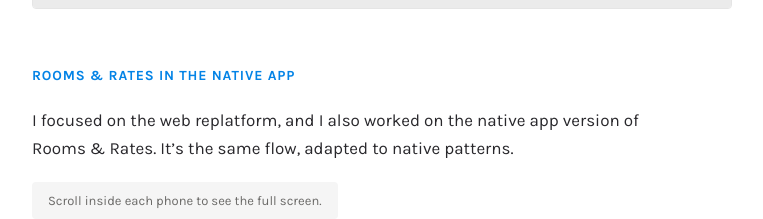
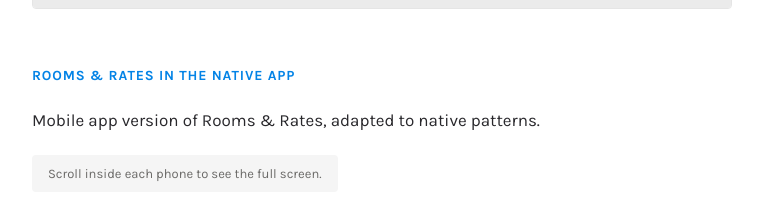
Before and after one commit to anieajamian/portfolio, a plain HTML site: page project-wyndham.html in a window 1280 px wide. Shown: the part 8351-8570 px from the top of the page, without its empty margins (80-843 px from the left). Drawn offline with Linux system fonts and the light colour scheme; a web font is replaced by a local one.

Commit message:
Wyndham: simplify native app section description
Co-Authored-By: Claude Opus 5.5 <noreply@anthropic.com>

```diff
--- a/project-wyndham.html
+++ b/project-wyndham.html
@@ -143,7 +143,7 @@
         <div class="img-caption">Updated desktop design: price view.</div><img src="assets/images/Price-1-scaled.webp" alt="Updated Wyndham Rooms &amp; Rates desktop design in price view" loading="lazy"><div class="img-caption">Updated desktop design: points view.</div><img src="assets/images/Points-1.webp" alt="Updated desktop design, points view" loading="lazy"><div class="img-caption">Room details &amp; amenities modal.</div><img src="assets/images/Room-Details-Amenities-Modal.webp" alt="Room details and amenities modal" loading="lazy"><div class="img-caption">Mobile web designs.</div><img src="assets/images/For-Launch-Mobile-2-scaled.webp" alt="Wyndham Rooms &amp; Rates mobile web designs" loading="lazy"></div>
 <h2>Rooms &amp; Rates in the native app</h2>
 <div class="proj-body">
-        <p>I focused on the web replatform, and I also worked on the native app version of Rooms &amp; Rates. It&rsquo;s the same flow, adapted to native patterns.</p>
+        <p>Mobile app version of Rooms &amp; Rates, adapted to native patterns.</p>
         <p class="cs-app-hint">Scroll inside each phone to see the full screen.</p>
         <div class="cs-app-row">
           <figure class="cs-app">
```
